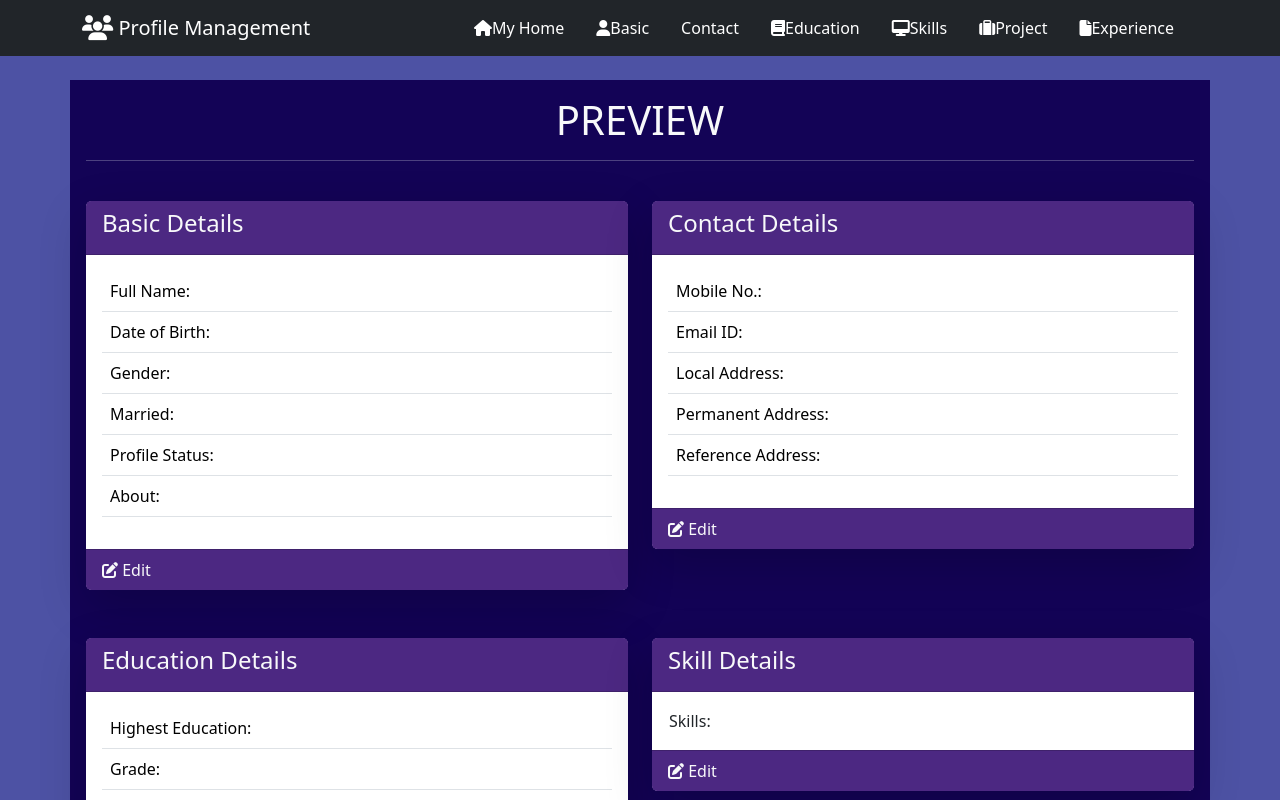
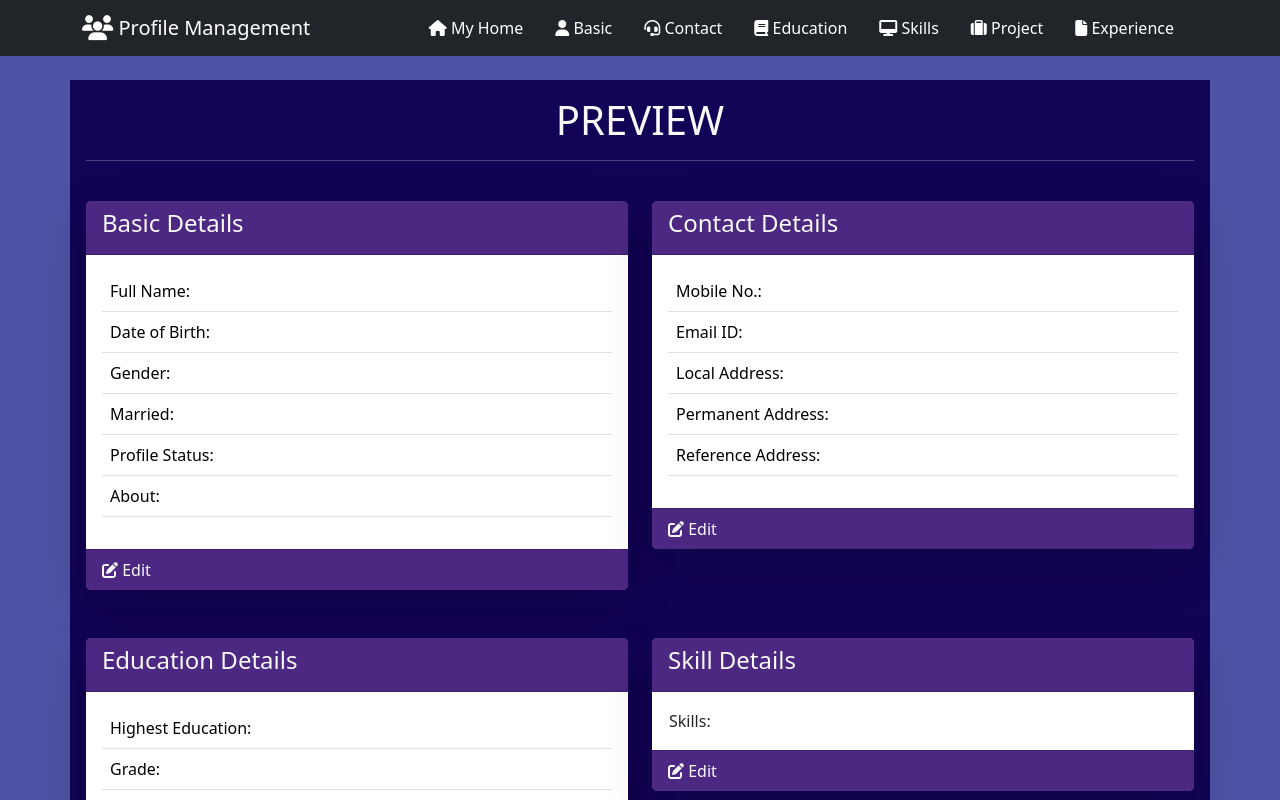
Before and after one commit to iomkar739/Live-Project, a React (Create React App) app: page /#/ in a window 1280 px wide. Shown: the top 800 px of the page. Built offline with nearby package versions, Linux system fonts and the light colour scheme.

Commit message:
Final edit 1

```diff
--- a/src/App.js
+++ b/src/App.js
@@ -24,25 +24,25 @@ function App() {
           <div className="collapse navbar-collapse" id="mynavbar">
             <ul className="navbar-nav ms-auto">
               <li className="nav-item me-3">
-                <Link className="nav-link active" to="/"><i className='fa fa-home'></i>My Home</Link>
+                <Link className="nav-link active" to="/"><i className='fa fa-home'></i> My Home</Link>
               </li>
               <li className="nav-item me-3">
-                <Link className="nav-link active" to="/basic"><i className='fa fa-user'></i>Basic</Link>
+                <Link className="nav-link active" to="/basic"><i className='fa fa-user'></i> Basic</Link>
               </li>
               <li className="nav-item me-3">
-                <Link className="nav-link active" to="/contact"><i className='fa fa-homeheadset'></i>Contact</Link>
+                <Link className="nav-link active" to="/contact"><i className='fa fa-headset'></i> Contact</Link>
               </li>
               <li className="nav-item me-3">
-                <Link className="nav-link active" to="/education"><i className='fa fa-book'></i>Education</Link>
+                <Link className="nav-link active" to="/education"><i className='fa fa-book'></i> Education</Link>
               </li>
               <li className="nav-item me-3">
-                <Link className="nav-link active" to="/skills"><i className='fa fa-desktop'></i>Skills</Link>
+                <Link className="nav-link active" to="/skills"><i className='fa fa-desktop'></i> Skills</Link>
               </li>
               <li className="nav-item me-3">
-                <Link className="nav-link active" to="/project"><i className='fa fa-suitcase'></i>Project</Link>
+                <Link className="nav-link active" to="/project"><i className='fa fa-suitcase'></i> Project</Link>
               </li>
               <li className="nav-item me-3">
-                <Link className="nav-link active" to="/experience"><i className='fa fa-file'></i>Experience</Link>
+                <Link className="nav-link active" to="/experience"><i className='fa fa-file'></i> Experience</Link>
               </li>
             </ul>
           </div>
--- a/src/preview.js
+++ b/src/preview.js
@@ -9,11 +9,6 @@ const FinalPreview = () => {
     let skilldata = useSelector(state => state.MySkill);
     let projdata = useSelector(state => state.MyProject)
     let expdata = useSelector(state => state.MyExperience)
-
-
-
-
-
 
 
 
```
